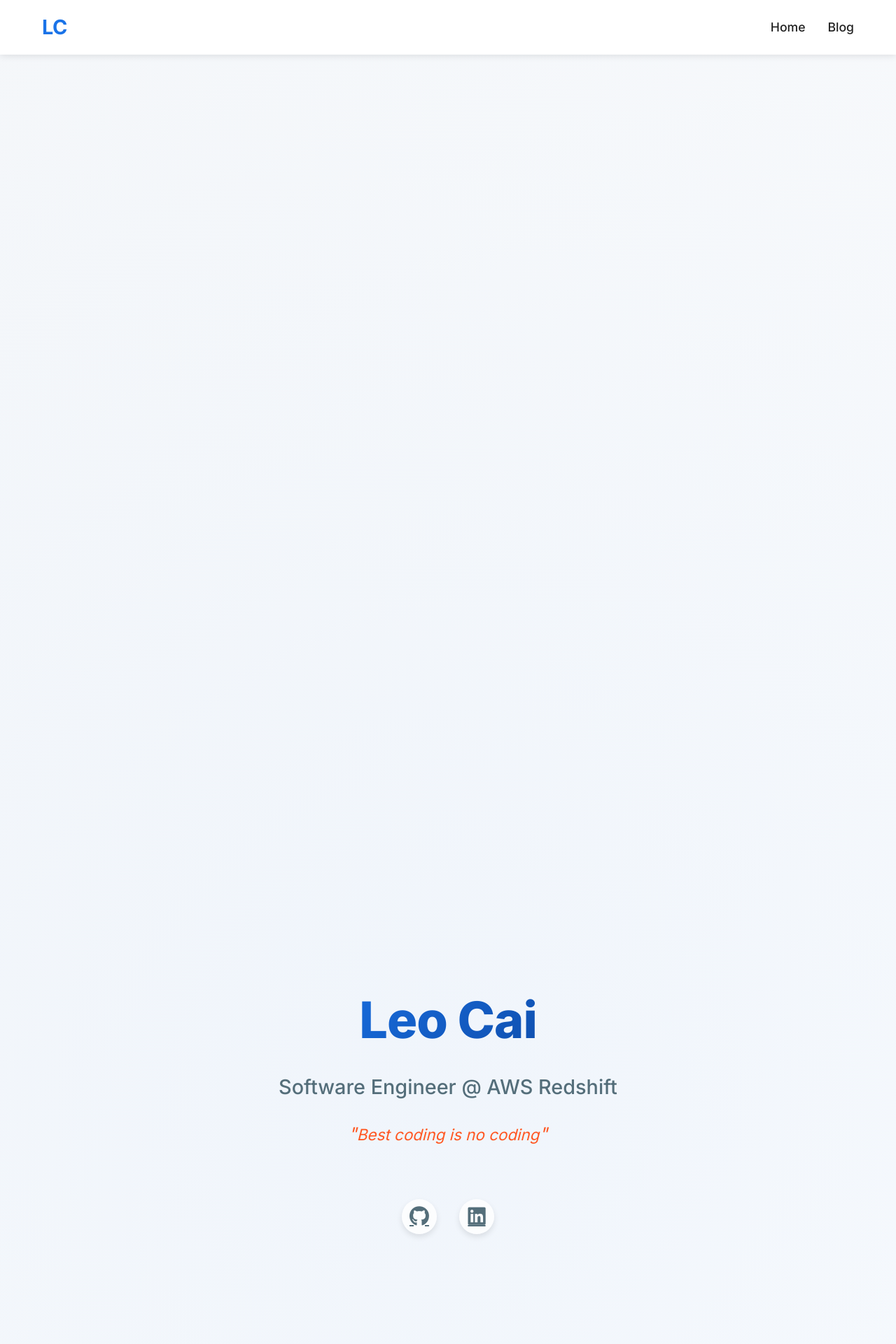
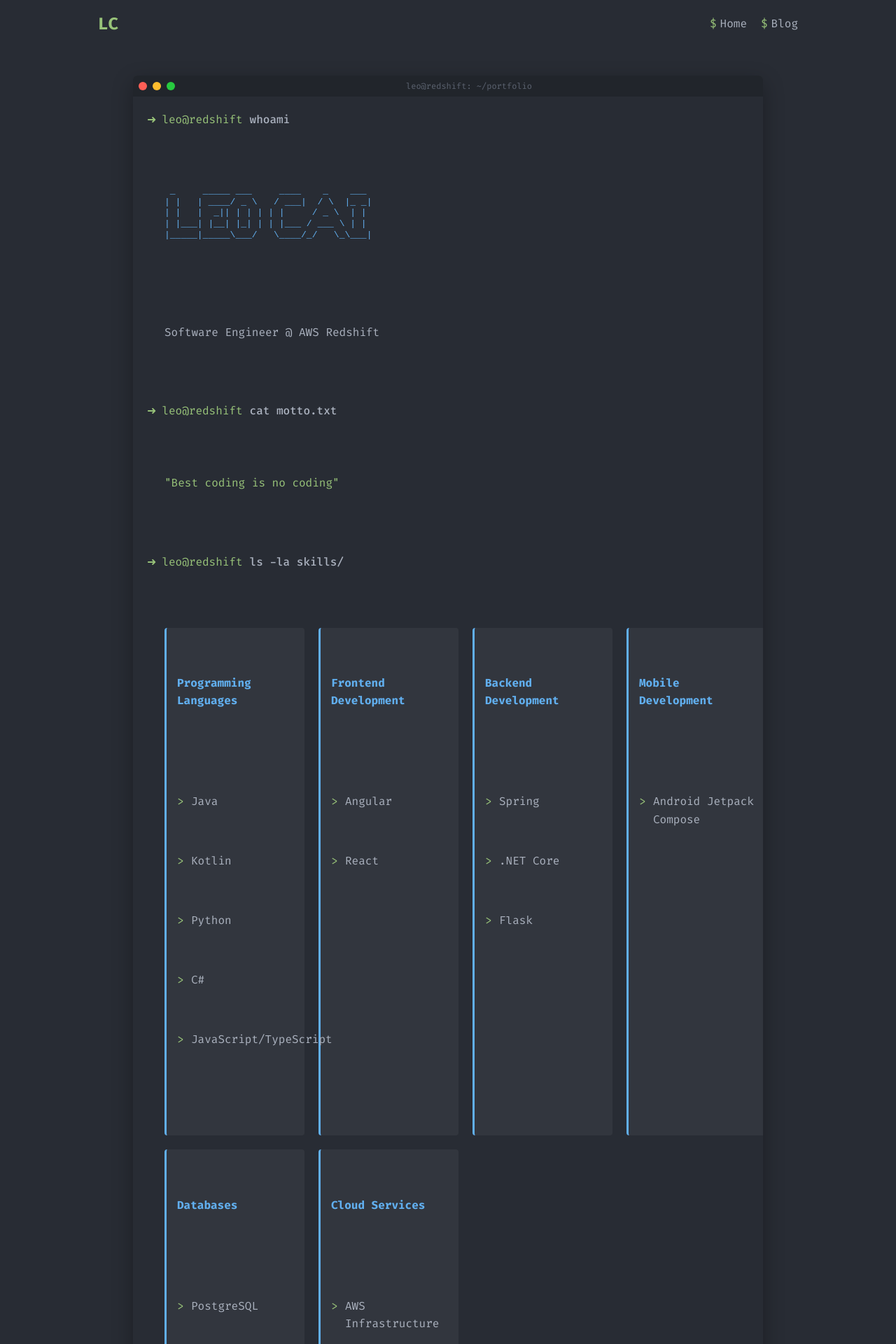
Before and after one commit to leo-xiangyu-cai/leocai.me, a Jekyll site: the page index.html, which Jekyll copies as it is, in a window 1280 px wide. Shown: the top 1920 px of the page at 70% size. Built offline with Jekyll 4.4.1, drawn with Linux system fonts in a browser that asks for light colours; some of the changed text lies outside the part shown.

Commit message:
feat: Redesign homepage with terminal theme

```diff
--- /dev/null
+++ b/assets/css/terminal.css
@@ -0,0 +1,352 @@
+/* Terminal Theme CSS */
+:root {
+    --terminal-bg: #282c34;
+    --terminal-text: #abb2bf;
+    --terminal-green: #98c379;
+    --terminal-blue: #61afef;
+    --terminal-yellow: #e5c07b;
+    --terminal-red: #e06c75;
+    --terminal-purple: #c678dd;
+    --terminal-cyan: #56b6c2;
+    --terminal-prompt: #98c379;
+    --terminal-cursor: #61afef;
+    --terminal-selection: rgba(97, 175, 239, 0.3);
+    --terminal-comment: #5c6370;
+    --terminal-font: 'Fira Code', 'Cascadia Code', 'Source Code Pro', monospace;
+}
+
+body {
+    background-color: var(--terminal-bg);
+    color: var(--terminal-text);
+    font-family: var(--terminal-font);
+    line-height: 1.6;
+    margin: 0;
+    padding: 0;
+}
+
+.container {
+    max-width: 1000px;
+    margin: 0 auto;
+    padding: 0 20px;
+}
+
+/* Terminal Window */
+.terminal-window {
+    background-color: var(--terminal-bg);
+    border-radius: 6px;
+    box-shadow: 0 10px 30px rgba(0, 0, 0, 0.3);
+    margin: 40px auto;
+    overflow: hidden;
+    width: 100%;
+    max-width: 900px;
+}
+
+.terminal-header {
+    background: #21252b;
+    height: 30px;
+    padding: 0 8px;
+    display: flex;
+    align-items: center;
+    border-top-left-radius: 6px;
+    border-top-right-radius: 6px;
+}
+
+.terminal-button {
+    width: 12px;
+    height: 12px;
+    border-radius: 50%;
+    margin-right: 8px;
+}
+
+.terminal-close {
+    background-color: #ff5f56;
+}
+
+.terminal-minimize {
+    background-color: #ffbd2e;
+}
+
+.terminal-maximize {
+    background-color: #27c93f;
+}
+
+.terminal-title {
+    color: var(--terminal-comment);
+    font-size: 12px;
+    margin-left: auto;
+    margin-right: auto;
+}
+
+.terminal-body {
+    padding: 20px;
+    height: calc(100vh - 150px);
+    min-height: 400px;
+    overflow-y: auto;
+    position: relative;
+}
+
+/* Terminal Text */
+.terminal-line {
+    margin: 0;
+    padding: 0;
+    display: flex;
+    flex-wrap: wrap;
+}
+
+.terminal-prompt {
+    color: var(--terminal-prompt);
+    margin-right: 10px;
+    white-space: nowrap;
+}
+
+.terminal-prompt::before {
+    content: "➜";
+    margin-right: 8px;
+}
+
+.terminal-command {
+    color: var(--terminal-text);
+    font-weight: 500;
+}
+
+.terminal-output {
+    width: 100%;
+    padding: 10px 0 20px 25px;
+    white-space: pre-wrap;
+}
+
+/* Typing Animation */
+.typing {
+    border-right: 0.15em solid var(--terminal-cursor);
+    animation: typing 3.5s steps(40, end), blink-caret 0.75s step-end infinite;
+    white-space: nowrap;
+    overflow: hidden;
+}
+
+@keyframes typing {
+    from { width: 0 }
+    to { width: 100% }
+}
+
+@keyframes blink-caret {
+    from, to { border-color: transparent }
+    50% { border-color: var(--terminal-cursor) }
+}
+
+/* Terminal Sections */
+.terminal-section {
+    margin: 30px 0;
+}
+
+.terminal-section-title {
+    color: var(--terminal-yellow);
+    font-weight: bold;
+    margin-bottom: 15px;
+}
+
+/* Skills Grid */
+.terminal-grid {
+    display: grid;
+    grid-template-columns: repeat(auto-fill, minmax(200px, 1fr));
+    gap: 20px;
+    margin-top: 20px;
+}
+
+.terminal-card {
+    background-color: rgba(255, 255, 255, 0.05);
+    border-radius: 4px;
+    padding: 15px;
+    border-left: 3px solid var(--terminal-blue);
+}
+
+.terminal-card h3 {
+    color: var(--terminal-blue);
+    margin-top: 0;
+    font-size: 1rem;
+}
+
+.terminal-list {
+    list-style: none;
+    padding: 0;
+    margin: 0;
+}
+
+.terminal-list li {
+    margin-bottom: 8px;
+    position: relative;
+    padding-left: 20px;
+}
+
+.terminal-list li::before {
+    content: ">";
+    position: absolute;
+    left: 0;
+    color: var(--terminal-green);
+}
+
+/* Navigation */
+.terminal-nav {
+    padding: 15px 0;
+    display: flex;
+    justify-content: space-between;
+    align-items: center;
+}
+
+.terminal-logo {
+    color: var(--terminal-green);
+    font-weight: bold;
+    font-size: 1.5rem;
+    text-decoration: none;
+}
+
+.terminal-links {
+    display: flex;
+    gap: 20px;
+}
+
+.terminal-links a {
+    color: var(--terminal-text);
+    text-decoration: none;
+    transition: color 0.3s ease;
+    position: relative;
+}
+
+.terminal-links a:hover {
+    color: var(--terminal-blue);
+}
+
+.terminal-links a::before {
+    content: "$";
+    color: var(--terminal-green);
+    margin-right: 5px;
+}
+
+/* Social Links */
+.terminal-social {
+    display: flex;
+    gap: 15px;
+    margin-top: 20px;
+}
+
+.terminal-social a {
+    color: var(--terminal-text);
+    text-decoration: none;
+    transition: color 0.3s ease;
+    font-size: 1.2rem;
+}
+
+.terminal-social a:hover {
+    color: var(--terminal-blue);
+}
+
+/* Footer */
+.terminal-footer {
+    text-align: center;
+    padding: 20px 0;
+    color: var(--terminal-comment);
+    font-size: 0.9rem;
+}
+
+/* Languages */
+.terminal-languages {
+    display: flex;
+    gap: 20px;
+    margin-top: 10px;
+}
+
+.terminal-languages span {
+    position: relative;
+    padding-left: 20px;
+}
+
+.terminal-languages span::before {
+    content: ">";
+    position: absolute;
+    left: 0;
+    color: var(--terminal-green);
+}
+
+/* Responsive */
+@media (max-width: 768px) {
+    .terminal-window {
+        margin: 20px auto;
+    }
+
+    .terminal-body {
+        height: auto;
+        min-height: 300px;
+    }
+
+    .terminal-grid {
+        grid-template-columns: 1fr;
+    }
+}
+
+/* Blinking Cursor */
+.cursor {
+    display: inline-block;
+    width: 10px;
+    height: 20px;
+    background-color: var(--terminal-cursor);
+    animation: blink 1s infinite;
+    margin-left: 5px;
+    vertical-align: middle;
+}
+
+@keyframes blink {
+    0%, 100% { opacity: 1; }
+    50% { opacity: 0; }
+}
+
+/* Command Highlighting */
+.command-keyword {
+    color: var(--terminal-purple);
+}
+
+.command-string {
+    color: var(--terminal-green);
+}
+
+.command-number {
+    color: var(--terminal-yellow);
+}
+
+.command-comment {
+    color: var(--terminal-comment);
+    font-style: italic;
+}
+
+.command-function {
+    color: var(--terminal-blue);
+}
+
+/* ASCII Art */
+.ascii-art {
+    color: var(--terminal-blue);
+    font-family: monospace;
+    white-space: pre;
+    line-height: 1.2;
+    margin: 20px 0;
+}
+
+/* Help Text */
+.help-command {
+    color: var(--terminal-yellow);
+    font-weight: bold;
+}
+
+.help-description {
+    color: var(--terminal-text);
+    margin-left: 20px;
+}
+
+/* Matrix Effect (Optional) */
+.matrix-bg {
+    position: fixed;
+    top: 0;
+    left: 0;
+    width: 100%;
+    height: 100%;
+    z-index: -1;
+    opacity: 0.05;
+}
--- /dev/null
+++ b/assets/js/terminal.js
@@ -0,0 +1,173 @@
+// Terminal functionality
+document.addEventListener('DOMContentLoaded', function() {
+    // Typing effect for intro text
+    const introText = document.querySelector('.intro-text');
+    if (introText) {
+        introText.innerHTML = '';
+        const text = "Software Engineer @ AWS Redshift";
+        let i = 0;
+        const typeWriter = () => {
+            if (i < text.length) {
+                introText.innerHTML += text.charAt(i);
+                i++;
+                setTimeout(typeWriter, 50);
+            } else {
+                // Add blinking cursor after typing is complete
+                const cursor = document.createElement('span');
+                cursor.className = 'cursor';
+                introText.appendChild(cursor);
+            }
+        };
+        setTimeout(typeWriter, 1000);
+    }
+
+    // Command history functionality
+    const commandInput = document.getElementById('command-input');
+    const terminalOutput = document.getElementById('terminal-output');
+    let commandHistory = [];
+    let historyIndex = -1;
+
+    if (commandInput) {
+        commandInput.addEventListener('keydown', function(e) {
+            if (e.key === 'Enter') {
+                e.preventDefault();
+                const command = commandInput.value.trim();
+                if (command) {
+                    processCommand(command);
+                    commandHistory.push(command);
+                    historyIndex = commandHistory.length;
+                    commandInput.value = '';
+                }
+            } else if (e.key === 'ArrowUp') {
+                e.preventDefault();
+                if (historyIndex > 0) {
+                    historyIndex--;
+                    commandInput.value = commandHistory[historyIndex];
+                }
+            } else if (e.key === 'ArrowDown') {
+                e.preventDefault();
+                if (historyIndex < commandHistory.length - 1) {
+                    historyIndex++;
+                    commandInput.value = commandHistory[historyIndex];
+                } else {
+                    historyIndex = commandHistory.length;
+                    commandInput.value = '';
+                }
+            }
+        });
+    }
+
+    // Process commands
+    function processCommand(command) {
+        addToTerminal(`<div class="terminal-line">
+            <span class="terminal-prompt">leo@redshift</span>
+            <span class="terminal-command">${command}</span>
+        </div>`);
+
+        // Process different commands
+        if (command === 'help') {
+            showHelp();
+        } else if (command === 'about') {
+            showAbout();
+        } else if (command === 'skills') {
+            showSkills();
+        } else if (command === 'contact') {
+            showContact();
+        } else if (command === 'blog') {
+            window.location.href = '/blog';
+        } else if (command === 'clear') {
+            terminalOutput.innerHTML = '';
+        } else if (command === 'motto') {
+            showMotto();
+        } else if (command.startsWith('echo ')) {
+            const message = command.substring(5);
+            addToTerminal(`<div class="terminal-output">${message}</div>`);
+        } else {
+            addToTerminal(`<div class="terminal-output">Command not found: ${command}. Type 'help' for available commands.</div>`);
+        }
+    }
+
+    function addToTerminal(html) {
+        terminalOutput.innerHTML += html;
+        terminalOutput.scrollTop = terminalOutput.scrollHeight;
+    }
+
+    function showHelp() {
+        addToTerminal(`<div class="terminal-output">
+            <p>Available commands:</p>
+            <p><span class="help-command">help</span> <span class="help-description">- Show this help message</span></p>
+            <p><span class="help-command">about</span> <span class="help-description">- Learn about Leo Cai</span></p>
+            <p><span class="help-command">skills</span> <span class="help-description">- View technical skills</span></p>
+            <p><span class="help-command">contact</span> <span class="help-description">- Get contact information</span></p>
+            <p><span class="help-command">blog</span> <span class="help-description">- Visit the blog</span></p>
+            <p><span class="help-command">motto</span> <span class="help-description">- Display personal motto</span></p>
+            <p><span class="help-command">clear</span> <span class="help-description">- Clear the terminal</span></p>
+            <p><span class="help-command">echo [message]</span> <span class="help-description">- Display a message</span></p>
+        </div>`);
+    }
+
+    function showAbout() {
+        addToTerminal(`<div class="terminal-output">
+            <p>Hello, I'm Leo Cai!</p>
+            <p>I'm a Software Engineer at AWS Redshift, passionate about database engineering,
+            distributed systems, and finding elegant solutions to complex problems.</p>
+            <p>My philosophy is "Best coding is no coding" - sometimes the best solution
+            isn't adding more code, but finding simpler ways to solve problems.</p>
+        </div>`);
+    }
+
+    function showSkills() {
+        addToTerminal(`<div class="terminal-output">
+            <p class="terminal-section-title">Technical Skills:</p>
+            <p><span class="command-keyword">Programming Languages:</span> Java, Kotlin, Python, C#, JavaScript/TypeScript</p>
+            <p><span class="command-keyword">Frontend Development:</span> Angular, React</p>
+            <p><span class="command-keyword">Backend Development:</span> Spring, .NET Core, Flask</p>
+            <p><span class="command-keyword">Mobile Development:</span> Android Jetpack Compose</p>
+            <p><span class="command-keyword">Databases:</span> PostgreSQL, MongoDB, DynamoDB</p>
+            <p><span class="command-keyword">Cloud Services:</span> AWS Infrastructure</p>
+            <p><span class="command-keyword">Languages:</span> Chinese (Native), English (Professional)</p>
+        </div>`);
+    }
+
+    function showContact() {
+        addToTerminal(`<div class="terminal-output">
+            <p>Connect with me:</p>
+            <p><span class="command-keyword">GitHub:</span> <a href="https://github.com/leo-xiangyu-cai" target="_blank">github.com/leo-xiangyu-cai</a></p>
+            <p><span class="command-keyword">LinkedIn:</span> <a href="https://www.linkedin.com/in/xiangyu-cai-27b6a4a5/" target="_blank">linkedin.com/in/xiangyu-cai-27b6a4a5</a></p>
+        </div>`);
+    }
+
+    function showMotto() {
+        addToTerminal(`<div class="terminal-output">
+            <p class="ascii-art">
+  ____           _     ____          _ _                 _          _   _          ____          _ _
+ | __ )  ___  __| |_  / ___|___   __| (_)_ __   __ _   (_)___     | \\ | | ___    / ___|___   __| (_)_ __   __ _
+ |  _ \\ / _ \\/ _\` | |/ /   / _ \\ / _\` | | '_ \\ / _\` |  | / __|    |  \\| |/ _ \\  / /   / _ \\ / _\` | | '_ \\ / _\` |
+ | |_) |  __/ (_| |   <   | (_) | (_| | | | | | (_| |_ | \\__ \\    | |\\  | (_) |/ /___| (_) | (_| | | | | | (_| |
+ |____/ \\___|\\__,_|_|\\_\\   \\___/ \\__,_|_|_| |_|\\__, (_)/ |___/    |_| \\_|\\___/ \\____/\\___/ \\__,_|_|_| |_|\\__, |
+                                                |___/ |__/                                                |___/
+            </p>
+            <p>Sometimes the best solution isn't adding more code, but finding simpler ways to solve problems.</p>
+        </div>`);
+    }
+
+    // Auto-focus command input
+    if (commandInput) {
+        commandInput.focus();
+
+        // Keep focus on input when clicking anywhere in the terminal
+        const terminalBody = document.querySelector('.terminal-body');
+        if (terminalBody) {
+            terminalBody.addEventListener('click', function() {
+                commandInput.focus();
+            });
+        }
+    }
+
+    // Show welcome message
+    if (terminalOutput) {
+        addToTerminal(`<div class="terminal-output">
+            <p>Welcome to Leo Cai's terminal. Type 'help' to see available commands.</p>
+        </div>`);
+    }
+});
--- a/index.html
+++ b/index.html
@@ -5,10 +5,10 @@
     <meta name="viewport" content="width=device-width, initial-scale=1.0">
     <title>Leo Cai - Software Engineer</title>
     <meta name="description" content="Leo Cai - Software Engineer at AWS Redshift specializing in database engineering and distributed systems">
-    <link rel="stylesheet" href="./assets/css/style.css">
+    <link rel="stylesheet" href="./assets/css/terminal.css">
     <link rel="preconnect" href="https://fonts.googleapis.com">
     <link rel="preconnect" href="https://fonts.gstatic.com" crossorigin>
-    <link href="https://fonts.googleapis.com/css2?family=Inter:wght@300;400;500;600;700;800&display=swap" rel="stylesheet">
+    <link href="https://fonts.googleapis.com/css2?family=Fira+Code:wght@300;400;500;600;700&display=swap" rel="stylesheet">
     <link rel="stylesheet" href="https://cdnjs.cloudflare.com/ajax/libs/font-awesome/6.0.0/css/all.min.css">
     <link rel="icon" href="./icon.webp" type="image/webp">
     <!-- Open Graph tags for better social sharing -->
@@ -19,41 +19,57 @@
 </head>
 <body>
     <!-- Navigation -->
-    <nav class="nav">
-        <div class="nav-container">
-            <a href="/" class="nav-logo">LC</a>
-            <div class="nav-links">
+    <nav class="terminal-nav container">
+        <a href="/" class="terminal-logo">LC</a>
+        <div class="terminal-links">
             <a href="/">Home</a>
             <a href="/blog">Blog</a>
         </div>
-        </div>
     </nav>
 
-    <!-- Hero Section -->
-    <section class="hero">
-        <div class="hero-content">
-            <h1>Leo Cai</h1>
-            <h2>Software Engineer @ AWS Redshift</h2>
-            <p class="motto">Best coding is no coding</p>
-            <div class="social-links">
-                <a href="https://github.com/leo-xiangyu-cai" target="_blank" aria-label="GitHub">
-                    <i class="fab fa-github"></i>
-                </a>
-                <a href="https://www.linkedin.com/in/xiangyu-cai-27b6a4a5/" target="_blank" aria-label="LinkedIn">
-                    <i class="fab fa-linkedin"></i>
-                </a>
+    <!-- Terminal Window -->
+    <div class="terminal-window">
+        <div class="terminal-header">
+            <div class="terminal-button terminal-close"></div>
+            <div class="terminal-button terminal-minimize"></div>
+            <div class="terminal-button terminal-maximize"></div>
+            <div class="terminal-title">leo@redshift: ~/portfolio</div>
         </div>
+        <div class="terminal-body">
+            <div id="terminal-output">
+                <div class="terminal-line">
+                    <span class="terminal-prompt">leo@redshift</span>
+                    <span class="terminal-command">whoami</span>
                 </div>
-    </section>
+                <div class="terminal-output">
+                    <pre class="ascii-art">
+ _     _____ ___     ____    _    ___
+| |   | ____/ _ \   / ___|  / \  |_ _|
+| |   |  _|| | | | | |     / _ \  | |
+| |___| |__| |_| | | |___ / ___ \ | |
+|_____|_____\___/   \____/_/   \_\___|
 
-    <!-- Skills Section -->
-    <section class="skills">
-        <div class="container">
-            <h2>Technical Skills</h2>
-            <div class="skills-grid">
-                <div class="skill-category">
+                    </pre>
+                    <p>Software Engineer @ AWS Redshift</p>
+                </div>
+
+                <div class="terminal-line">
+                    <span class="terminal-prompt">leo@redshift</span>
+                    <span class="terminal-command">cat motto.txt</span>
+                </div>
+                <div class="terminal-output">
+                    <p><span class="command-string">"Best coding is no coding"</span></p>
+                </div>
+
+                <div class="terminal-line">
+                    <span class="terminal-prompt">leo@redshift</span>
+                    <span class="terminal-command">ls -la skills/</span>
+                </div>
+                <div class="terminal-output">
+                    <div class="terminal-grid">
+                        <div class="terminal-card">
                             <h3>Programming Languages</h3>
-                    <ul class="skill-list">
+                            <ul class="terminal-list">
                                 <li>Java</li>
                                 <li>Kotlin</li>
                                 <li>Python</li>
@@ -62,65 +78,102 @@
                             </ul>
                         </div>
 
-                <div class="skill-category">
+                        <div class="terminal-card">
                             <h3>Frontend Development</h3>
-                    <ul class="skill-list">
+                            <ul class="terminal-list">
                                 <li>Angular</li>
                                 <li>React</li>
                             </ul>
                         </div>
 
-                <div class="skill-category">
+                        <div class="terminal-card">
                             <h3>Backend Development</h3>
-                    <ul class="skill-list">
+                            <ul class="terminal-list">
                                 <li>Spring</li>
                                 <li>.NET Core</li>
                                 <li>Flask</li>
                             </ul>
                         </div>
 
-                <div class="skill-category">
+                        <div class="terminal-card">
                             <h3>Mobile Development</h3>
-                    <ul class="skill-list">
+                            <ul class="terminal-list">
                                 <li>Android Jetpack Compose</li>
                             </ul>
                         </div>
 
-                <div class="skill-category">
+                        <div class="terminal-card">
                             <h3>Databases</h3>
-                    <ul class="skill-list">
+                            <ul class="terminal-list">
                                 <li>PostgreSQL</li>
                                 <li>MongoDB</li>
                                 <li>DynamoDB</li>
                             </ul>
                         </div>
 
-                <div class="skill-category">
+                        <div class="terminal-card">
                             <h3>Cloud Services</h3>
-                    <ul class="skill-list">
+                            <ul class="terminal-list">
                                 <li>AWS Infrastructure</li>
                             </ul>
                         </div>
                     </div>
                 </div>
-    </section>
 
-    <!-- Languages Section -->
-    <section class="languages">
-        <div class="container">
-            <h2>Languages</h2>
-            <ul class="language-list">
-                <li>Chinese (Native)</li>
-                <li>English (Professional)</li>
-            </ul>
+                <div class="terminal-line">
+                    <span class="terminal-prompt">leo@redshift</span>
+                    <span class="terminal-command">cat languages.txt</span>
                 </div>
-    </section>
+                <div class="terminal-output">
+                    <div class="terminal-languages">
+                        <span>Chinese (Native)</span>
+                        <span>English (Professional)</span>
+                    </div>
+                </div>
+
+                <div class="terminal-line">
+                    <span class="terminal-prompt">leo@redshift</span>
+                    <span class="terminal-command">find / -name "social_links"</span>
+                </div>
+                <div class="terminal-output">
+                    <div class="terminal-social">
+                        <a href="https://github.com/leo-xiangyu-cai" target="_blank" aria-label="GitHub">
+                            <i class="fab fa-github"></i> github.com/leo-xiangyu-cai
+                        </a>
+                        <a href="https://www.linkedin.com/in/xiangyu-cai-27b6a4a5/" target="_blank" aria-label="LinkedIn">
+                            <i class="fab fa-linkedin"></i> linkedin.com/in/xiangyu-cai-27b6a4a5
+                        </a>
+                    </div>
+                </div>
+
+                <div class="terminal-line">
+                    <span class="terminal-prompt">leo@redshift</span>
+                    <span class="terminal-command">echo "Type 'help' for available commands"</span>
+                </div>
+                <div class="terminal-output">
+                    <p>Type 'help' for available commands</p>
+                </div>
+            </div>
+
+            <div class="terminal-line">
+                <span class="terminal-prompt">leo@redshift</span>
+                <input type="text" id="command-input" class="terminal-command" autocomplete="off" autofocus>
+                <span class="cursor"></span>
+            </div>
+        </div>
+    </div>
 
     <!-- Footer -->
-    <footer class="footer">
+    <footer class="terminal-footer">
         <div class="container">
             <p>&copy; 2024 Leo Cai. All rights reserved.</p>
         </div>
     </footer>
+
+    <!-- Optional Matrix Background Effect -->
+    <canvas id="matrix-bg" class="matrix-bg"></canvas>
+
+    <!-- JavaScript -->
+    <script src="./assets/js/terminal.js"></script>
 </body>
 </html>
```
Also changed, not shown: assets/js/matrix.js (added, +68 -0 lines). Lines whose indentation alone changed are shown as unchanged.
